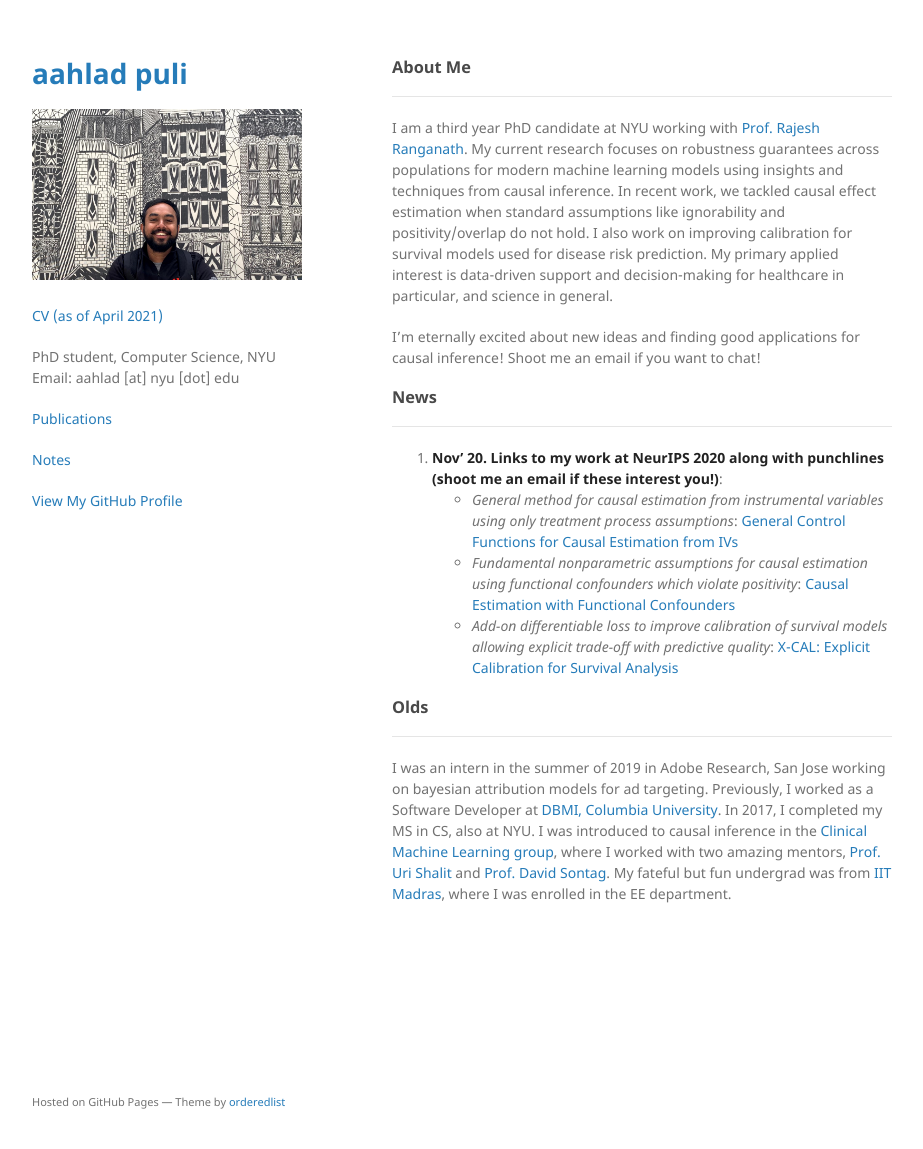
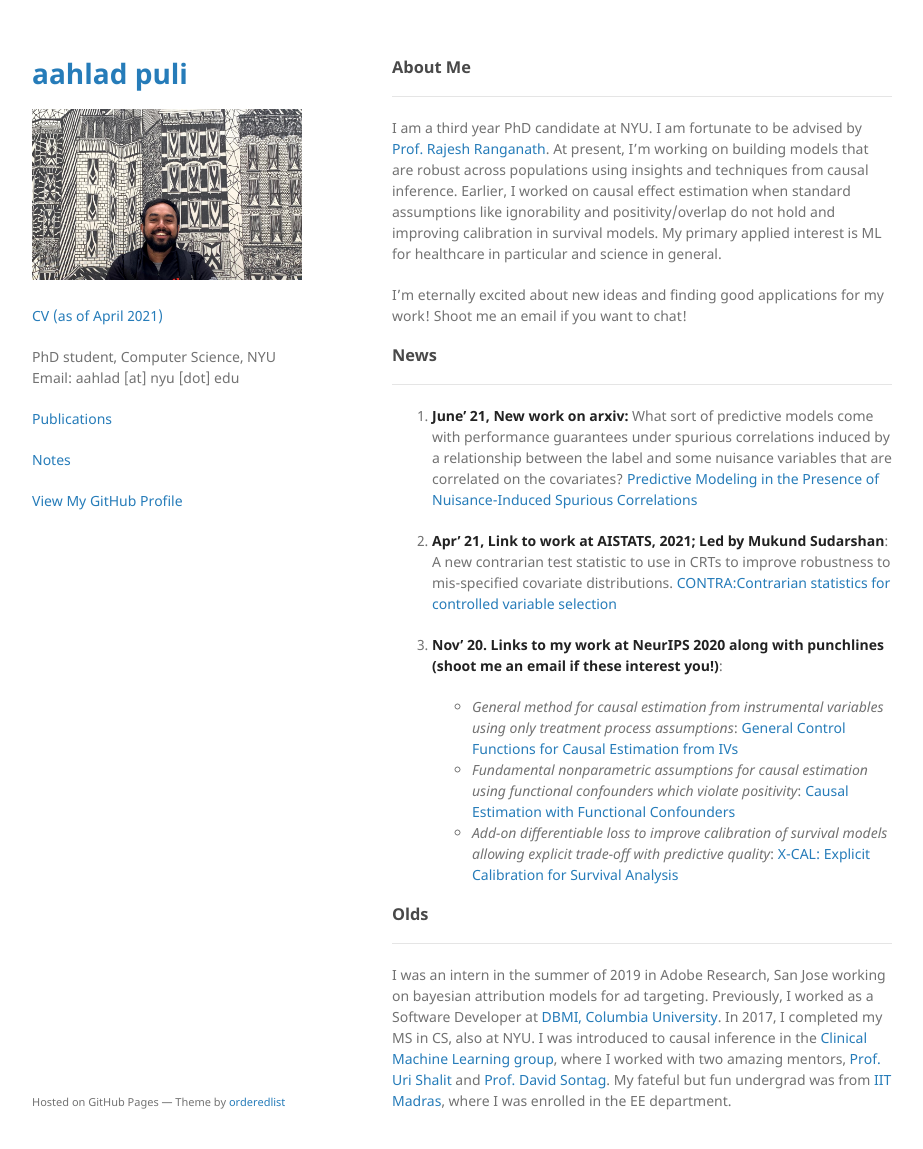
Before and after one commit to aahladmanas/aahladmanas.github.io, a Jekyll site: the page built from index.md, in a window 1280 px wide and 1181 px high. Shown: the top 1149 px of the window, without its empty margins (178-1101 px from the left). Built offline with Jekyll 4.4.1, drawn with Linux system fonts in a browser that asks for light colours; the repository's description, which GitHub fills in, is left out; our own code applies the rules of GitHub Pages for plain Markdown files.

Commit message:
updates after NURD is online

```diff
--- a/index.md
+++ b/index.md
@@ -5,19 +5,22 @@ layout: default
 ### About Me
 * * *
 
-I am a third year PhD candidate at NYU working with [Prof. Rajesh Ranganath](https://cims.nyu.edu/~rajeshr/).
-My current research focuses on robustness guarantees across populations for modern machine learning models using insights and techniques from causal inference.
-In recent work, we tackled causal effect estimation when standard assumptions like ignorability and positivity/overlap do not hold.
-I also work on improving calibration for survival models used for disease risk prediction.
-My primary applied interest is data-driven support and decision-making for healthcare in particular, and science in general.
+I am a third year PhD candidate at NYU. I am fortunate to be advised by [Prof. Rajesh Ranganath](https://cims.nyu.edu/~rajeshr/).
+At present, I'm working on building models that are robust across populations using insights and techniques from causal inference.
+Earlier, I worked on causal effect estimation when standard assumptions like ignorability and positivity/overlap do not hold and improving calibration in survival models.
+My primary applied interest is ML for healthcare in particular and science in general.
 
 
-I'm eternally excited about new ideas and finding good applications for causal inference! Shoot me an email if you want to chat!
+I'm eternally excited about new ideas and finding good applications for my work! Shoot me an email if you want to chat!
 
 ### News
 * * *
+  1. **June' 21, New work on arxiv:** What sort of predictive models come with performance guarantees under spurious correlations induced by a relationship between the label and some nuisance variables that are correlated on the covariates?
+  [Predictive Modeling in the Presence of Nuisance-Induced Spurious Correlations](https://arxiv.org/abs/2107.00520)
 
-  1. **Nov' 20. Links to my work at NeurIPS 2020 along with punchlines (shoot me an email if these interest you!)**:
+  2. **Apr' 21, Link to work at AISTATS, 2021; Led by Mukund Sudarshan**: A new contrarian test statistic to use in CRTs to improve robustness to mis-specified covariate distributions. [CONTRA:Contrarian statistics for controlled variable selection](http://proceedings.mlr.press/v130/sudarshan21a.html)
+
+  3. **Nov' 20. Links to my work at NeurIPS 2020 along with punchlines (shoot me an email if these interest you!)**:
       - *General method for causal estimation from instrumental variables using only treatment process assumptions*: [General Control Functions for Causal Estimation from IVs](https://papers.nips.cc/paper/2020/hash/604f2c31e67034642b288d76a8df11d5-Abstract.html)
       - *Fundamental nonparametric assumptions for causal estimation using functional confounders which violate positivity*:  [Causal Estimation with Functional Confounders
 ](https://papers.nips.cc/paper/2020/hash/36dcd524971019336af02550264b8a08-Abstract.html)
```
